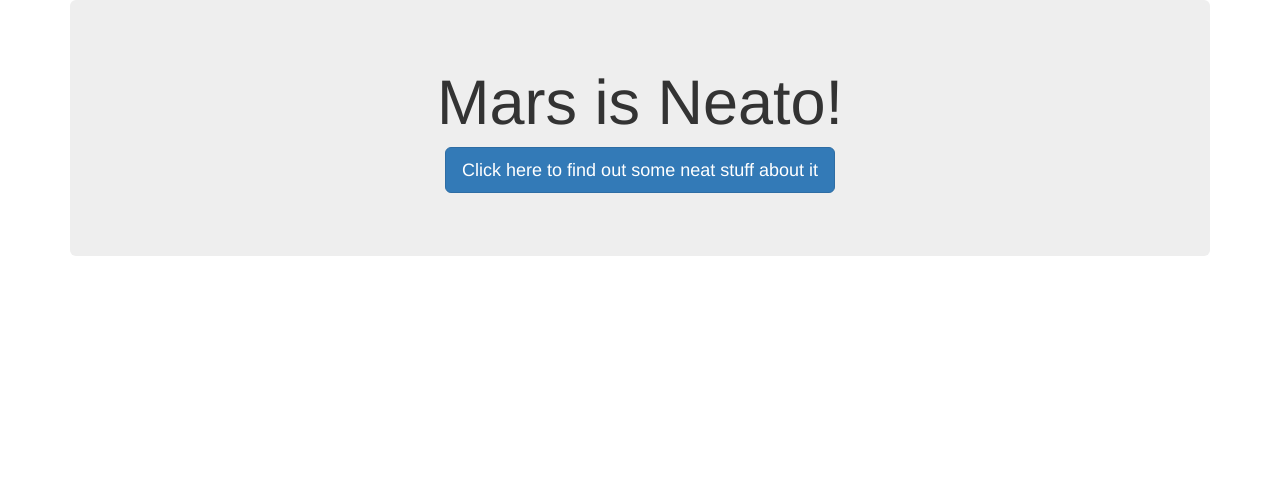
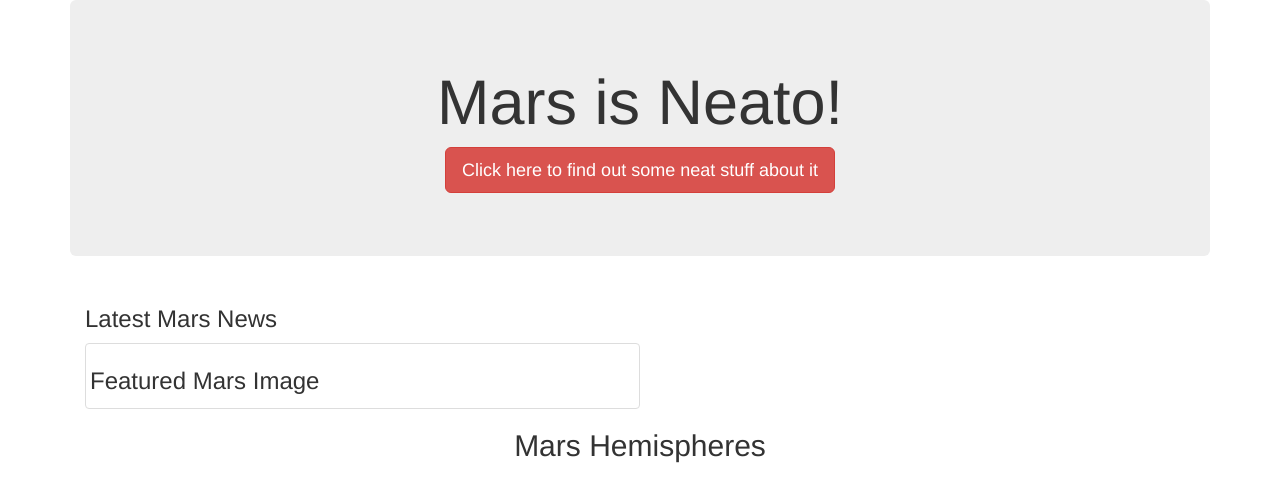
Before and after one commit to beaujeffrey03/web-scraping-challenge, a Flask app: template templates/index.html in a window 1280 px wide. Shown: the top 502 px of the page. Run offline with Flask 2, Linux system fonts and the light colour scheme; the template is opened without the code that fills it, so the values that code supplies are empty; some libraries are stand-ins or nearby versions.

Commit message:
Got everything displayed. Just tweaking styling now.

```diff
--- a/templates/index.html
+++ b/templates/index.html
@@ -7,22 +7,66 @@
   <meta http-equiv="X-UA-Compatible" content="ie=edge">
   <title>Mars Info</title>
   <link rel="stylesheet" href="https://maxcdn.bootstrapcdn.com/bootstrap/3.3.7/css/bootstrap.min.css">
+  <link rel="stylesheet" href="style.css">
 </head>
+
+<style>
+  #table {
+    font-family: Arial, Helvetica, sans-serif;
+    border-collapse: collapse;
+  }
+
+  #table td, #table th {
+    border: 1px solid #ddd;
+    padding: 8px;
+  }
+
+  #table tr:nth-child(even){background-color: #f2f2f2;}
+
+  #table tr:hover {background-color: #ddd;}
+
+  #table th {
+    padding-top: 6px;
+    padding-bottom: 6px;
+    text-align: center;
+    background-color: #C9302C;
+    color: white;
+  }
+</style>
 
 <body>
   <div class="container">
 
     <div class="jumbotron text-center">
       <h1>Mars is Neato!</h1>
-      <p><a class="btn btn-primary btn-lg" href="/scrape" role="button">Click here to find out some neat stuff about it</a></p>
+      <p><a class="btn btn-danger btn-lg" href="/scrape" role="button">Click here to find out some neat stuff about it</a></p>
     </div>
-
-    <!-- Phone Listings -->
-    <div class="row" id="craiglist-listings">
     <div class="col-md-12">
-
-        <!-- {{ scrape.mars_facts_table | safe }} -->
-
+      <h3>
+        Latest Mars News
+      </h3>
+      <h4>
+        {{ scrape.news_title }}
+      </h4>
+      <h6>
+        {{ scrape.news_paragraph }}
+      </h6>
+    </div>
+      <div class="col-md-12">
+        <div class='col-md-6 thumbnail'>
+          <h3>
+            Featured Mars Image
+          </h3>
+          <img src='{{ scrape.featured_image }}'>
+          </div>
+        <div id='table' class='col-md-6'>
+          <center> {{ scrape.mars_facts_table | safe }} </center>
+        </div>
+      </div>
+    <div>
+      <h2 class='text-center'>
+        Mars Hemispheres
+      </h2>
       {% for hemisphere in scrape.hemisphere_images %}
       <div class='col-md-3'>
           <div class='thumbnail'>
@@ -37,8 +81,6 @@
       {% endfor %}
     </div>
   </div>
-
-  </div>
 </body>
 
 </html>
--- a/templates/style.css
+++ b/templates/style.css
@@ -0,0 +1,21 @@
+#table {
+    font-family: Arial, Helvetica, sans-serif;
+    border-collapse: collapse;
+  }
+
+  #table td, #table th {
+    border: 1px solid #ddd;
+    padding: 8px;
+  }
+
+  #table tr:nth-child(even){background-color: #f2f2f2;}
+
+  #table tr:hover {background-color: #ddd;}
+
+  #table th {
+    padding-top: 6px;
+    padding-bottom: 6px;
+    text-align: center;
+    background-color: #C9302C;
+    color: white;
+  }
```
Lines whose indentation alone changed are shown as unchanged.
